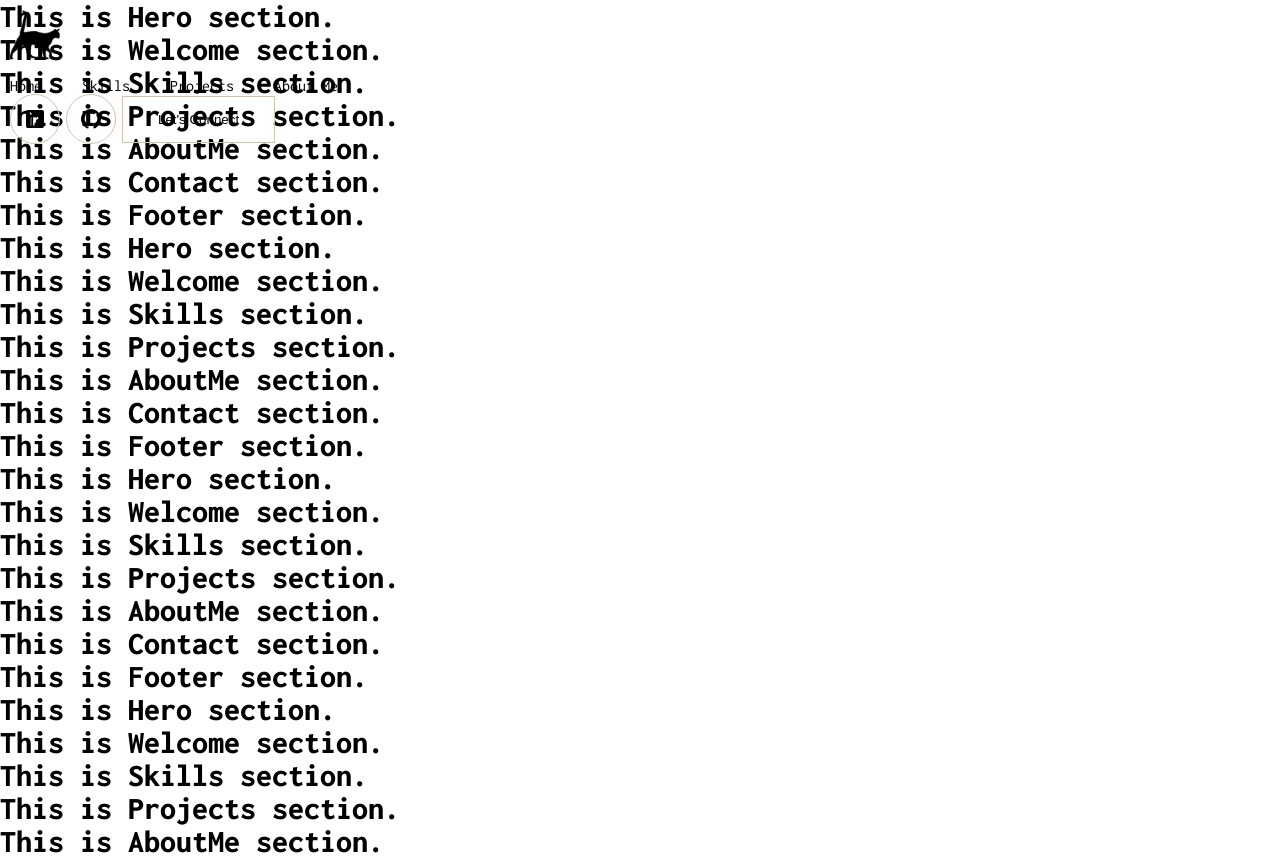
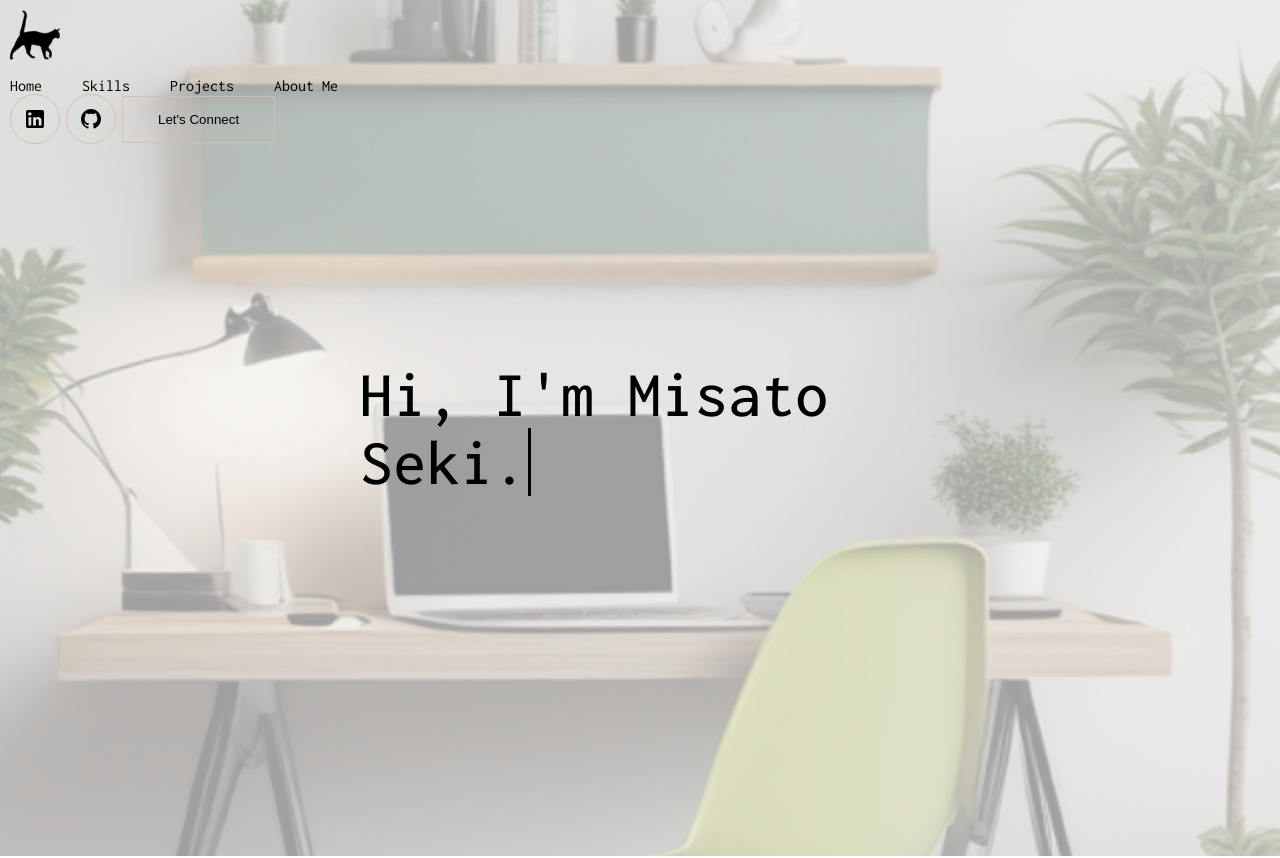
Before and after one commit to Misato-Seki/react-portfolio-website, a React (Create React App) app: page / in a window 1280 px wide. Shown: the top 858 px of the page. Built offline with nearby package versions, Linux system fonts and the light colour scheme.

Commit message:
update: Hero

```diff
--- a/package.json
+++ b/package.json
@@ -10,6 +10,7 @@
     "react": "^18.3.1",
     "react-bootstrap": "^2.10.2",
     "react-dom": "^18.3.1",
+    "react-on-screen": "^2.1.1",
     "react-router-dom": "^6.23.1",
     "react-router-hash-link": "^2.4.3",
     "react-scripts": "5.0.1",
--- a/src/App.css
+++ b/src/App.css
@@ -186,3 +186,27 @@ input:focus, textarea:focus, select:focus {
 .navbar-text button:hover {
   color: white;
 }
+
+
+/* Hero CSS */
+
+.hero {
+  margin-top: 0;
+  padding: 360px;
+  background-image: url('./assets/img/hero.png');
+  background-position: top center;
+  background-size: cover;
+  background-repeat: no-repeat;
+}
+
+.hero h1 {
+  font-weight: 500;
+  font-size: 65px;
+  align-items: center;
+  justify-content: center;
+  letter-spacing: 1px;
+}
+
+.wrap {
+  border-right: 0.05em solid black;
+}
--- a/src/App.js
+++ b/src/App.js
@@ -21,49 +21,42 @@ function App() {
         <AboutMe />
         <Contact />
         <Footer />
-        <Hero />
         <Welcome />
         <Skills />
         <Projects />
         <AboutMe />
         <Contact />
         <Footer />
-        <Hero />
         <Welcome />
         <Skills />
         <Projects />
         <AboutMe />
         <Contact />
         <Footer />
-        <Hero />
         <Welcome />
         <Skills />
         <Projects />
         <AboutMe />
         <Contact />
         <Footer />
-        <Hero />
         <Welcome />
         <Skills />
         <Projects />
         <AboutMe />
         <Contact />
         <Footer />
-        <Hero />
         <Welcome />
         <Skills />
         <Projects />
         <AboutMe />
         <Contact />
         <Footer />
-        <Hero />
         <Welcome />
         <Skills />
         <Projects />
         <AboutMe />
         <Contact />
         <Footer />
-        <Hero />
         <Welcome />
         <Skills />
         <Projects />
--- a/src/components/Hero.js
+++ b/src/components/Hero.js
@@ -1,6 +1,30 @@
+import { Container } from "react-bootstrap";
+import { useState, useEffect } from "react";
+// import TrackVisibility from "react-on-screen";
+
 function Hero() {
+    const[text, setText] = useState('');
+    let fullText = "Hi, I'm Misato Seki."
+    const[index, setIndex] = useState(0);
+
+    useEffect(() => {
+        if(index < fullText.length){
+            const heroText = setTimeout(() => {
+                setText(fullText.substring(0, index + 1));
+                setIndex(index + 1);
+            }, 200);
+
+            return () => clearTimeout(heroText);
+        }
+    },[index])
+
+
     return (
-        <h1>This is Hero section.</h1>
+        <section className="hero" id="home">
+            <Container>
+                <h1><span className="wrap">{text}</span></h1>
+            </Container>
+        </section>
     )
 }
 
```
Also changed, not shown: src/assets/img/hero.png (added), 1 other file (tests, documents, lock files or other folders).
